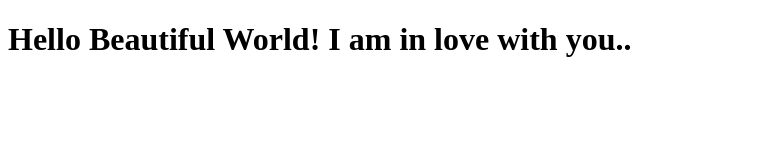
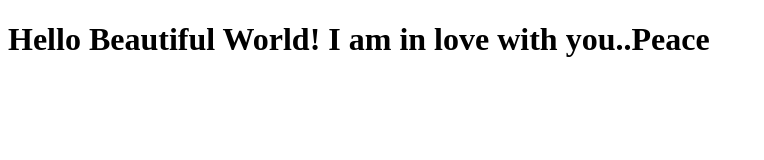
Before and after one commit to padmachocks/coursera-test, a plain HTML site: page site1/index2.html in a window 1280 px wide. Shown: the whole page, without its empty margins (0-764 px from the left). Drawn offline with Linux system fonts and the light colour scheme.

Commit message:
Small addition to this page.

```diff
--- a/site1/index2.html
+++ b/site1/index2.html
@@ -4,6 +4,6 @@
 	<title>Hello World!</title>
 </head>
 <body>
-<h1>Hello Beautiful World! I am in love with you..</h1>
+<h1>Hello Beautiful World! I am in love with you..Peace</h1>
 </body>
 </html>
```
